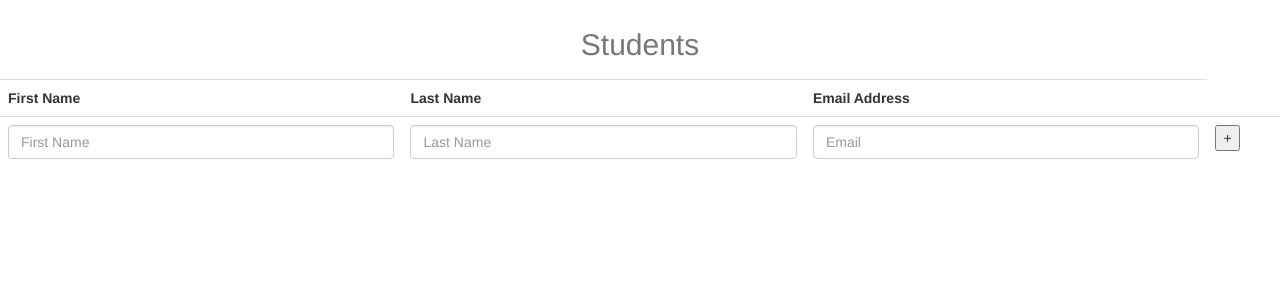
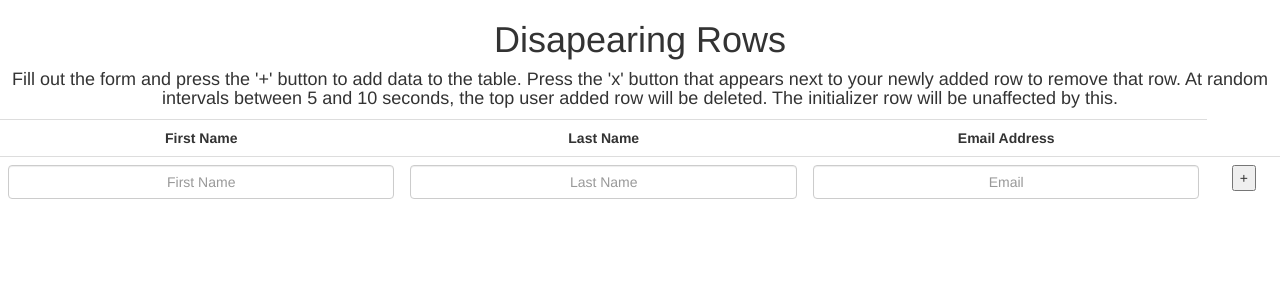
Before and after one commit to ceckenrode/disapearingTable, a PHP site: page / in a window 1280 px wide. Shown: the top 300 px of the page. Run offline with PHP 8.4, Linux system fonts and the light colour scheme; some libraries are stand-ins or nearby versions.

Commit message:
added some alignment style to page.

```diff
--- a/css/style.css
+++ b/css/style.css
@@ -1,3 +1,7 @@
-caption {
+* {
   text-align: center;
 }
+
+th {
+  text-align: center;
+}
--- a/index.html
+++ b/index.html
@@ -9,8 +9,12 @@
 
 <body>
 
+  <caption>
+    <h1>Disapearing Rows</h1>
+    <h4>Fill out the form and press the '+' button to add data to the table. Press the 'x' button that appears next to your newly added row to remove that row. At random intervals between 5 and 10 seconds, the top user added row will be deleted. The initializer row will be unaffected by this.
+      </h4>
+  </caption>
   <table class="table" id="formData">
-    <caption><h2>Students</h2></caption>
     <tr>
       <th>First Name</th>
       <th>Last Name</th>
--- a/js/formTable.js
+++ b/js/formTable.js
@@ -46,5 +46,5 @@ function random() {
 function clearInitRow() {
   document.getElementById("firstName").value = "";
   document.getElementById("lastName").value = "";
-  document.getElementById("email") = "";
+  document.getElementById("email").value = "";
 }
```
